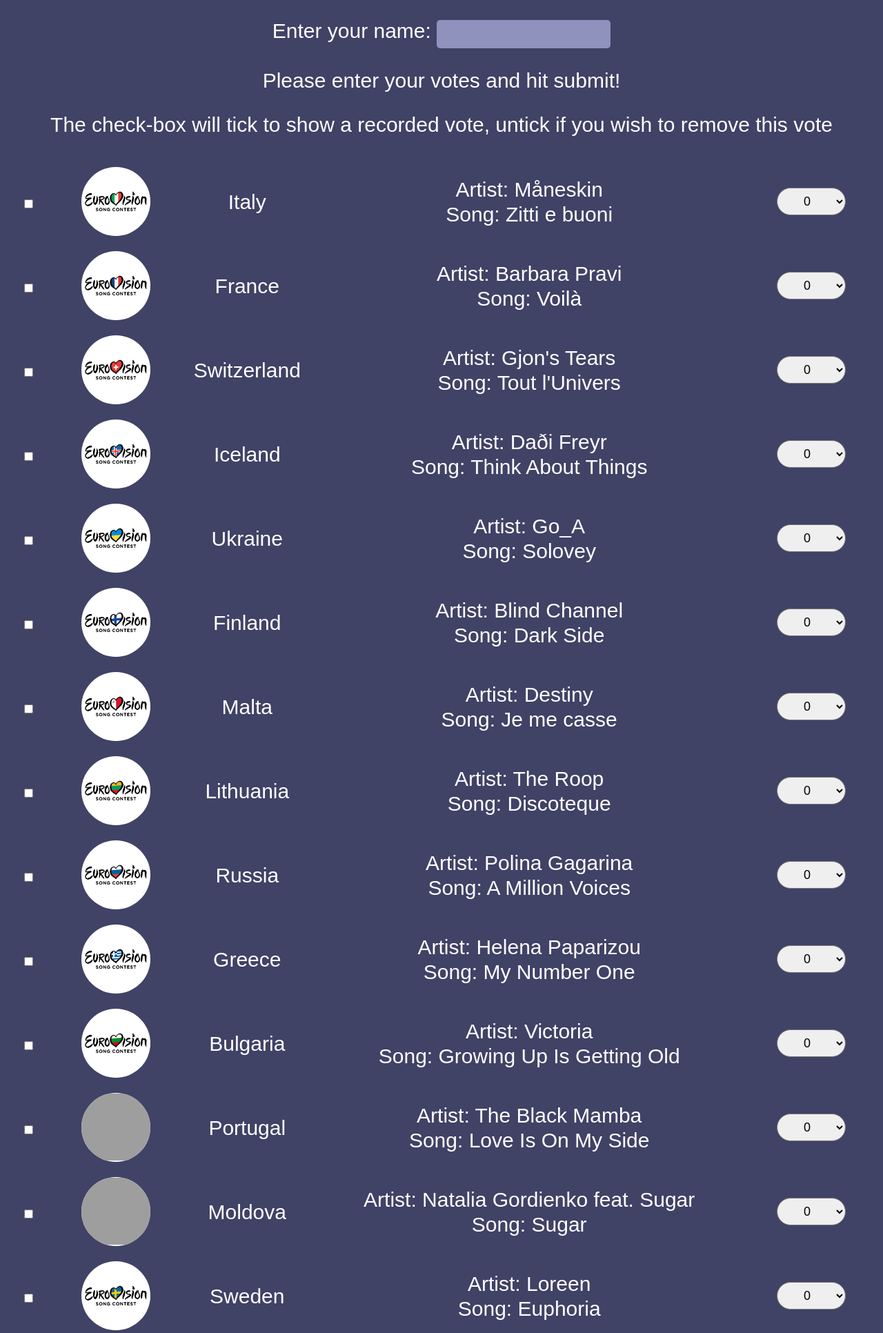
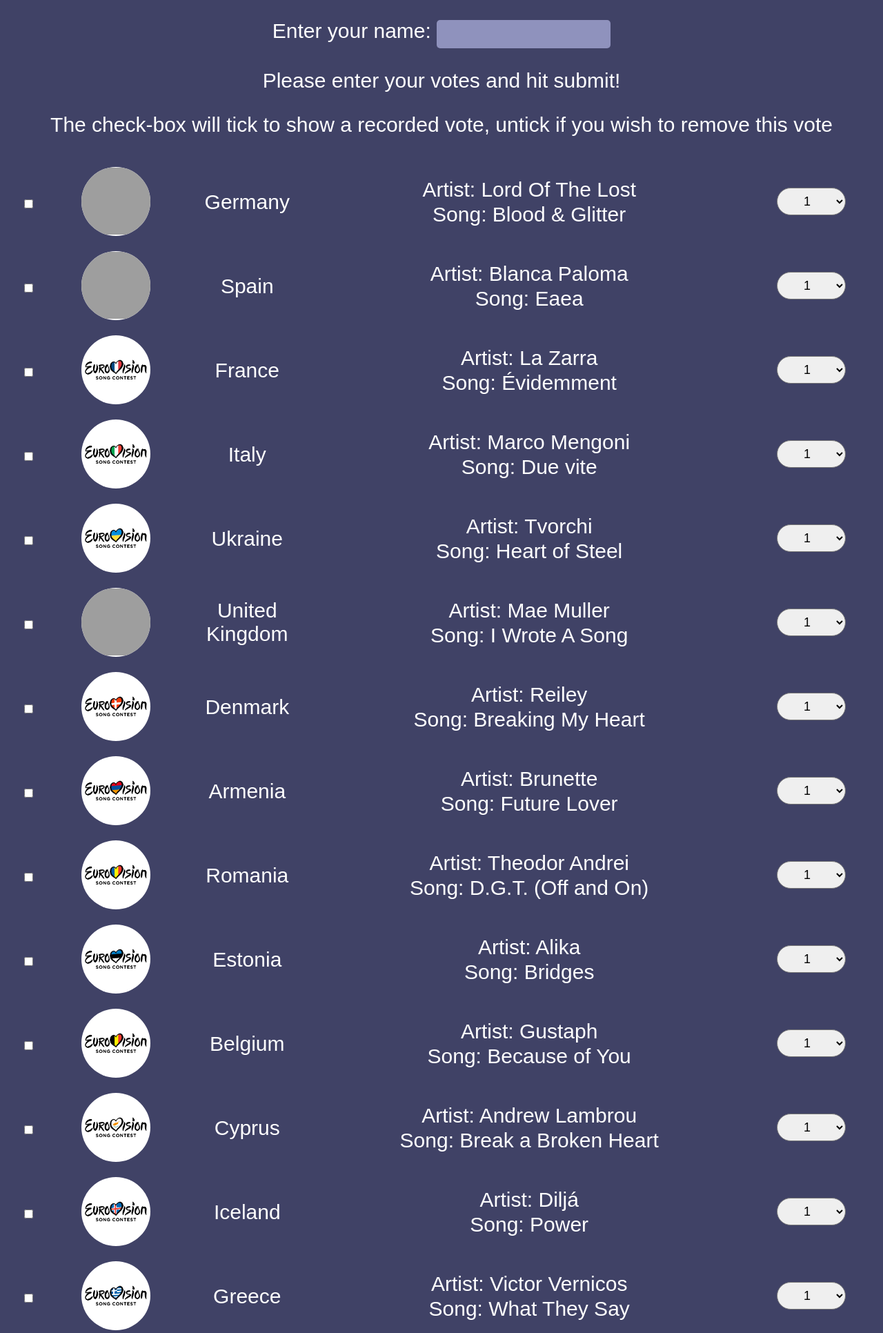
Before and after one commit to OliPassey/eurovision, a PHP site: page / in a window 1280 px wide. Shown: the part 816-2748 px from the top of the page at 69% size. Run offline with PHP 8.4, Linux system fonts and the light colour scheme; grey boxes are pictures that could not be loaded.

Commit message:
broke it, but progress, and a redesign of voting form

```diff
--- a/config.json
+++ b/config.json
@@ -3,5 +3,5 @@
     "database": "eurovision",
     "hostname": "vote.inadvisable.uk",
     "refreshInterval": 10,
-    "pointValues": [0, 1, 2, 3, 4, 5, 6, 7, 8, 10, 12]
+    "pointValues": [1, 2, 3, 4, 5, 6, 7, 8, 10, 12]
 }
--- a/index.php
+++ b/index.php
@@ -2,6 +2,10 @@
 <html>
   <head>
     <title>Eurovision 2023 Voting</title>
+    <meta http-equiv="Cache-Control" content="no-store, no-cache, must-revalidate">
+    <meta http-equiv="Pragma" content="no-cache">
+    <meta http-equiv="Expires" content="0">
+
 	<link rel="stylesheet" href="style.css">
     <script>
       function selectCheckbox(select) {
--- a/songs.csv
+++ b/songs.csv
@@ -1,26 +1,39 @@
 Country,Code,Artist,Song Title
-Italy,IT,Måneskin,Zitti e buoni
-France,FR,Barbara Pravi,Voilà
-Switzerland,CH,Gjon's Tears,Tout l'Univers
-Iceland,IS,Daði Freyr,Think About Things
-Ukraine,UA,Go_A,Solovey
-Finland,FI,Blind Channel,Dark Side
-Malta,MT,Destiny,Je me casse
-Lithuania,LT,The Roop,Discoteque
-Russia,RU,Polina Gagarina,A Million Voices
-Greece,GR,Helena Paparizou,My Number One
-Bulgaria,BG,Victoria,Growing Up Is Getting Old
-Portugal,PT,The Black Mamba,Love Is On My Side
-Moldova,MD,Natalia Gordienko feat. Sugar,Sugar
-Sweden,SE,Loreen,Euphoria
-Serbia,RS,Marija Šerifović,Molitva
-Cyprus,CY,Elena Tsagrinou,El Diablo
-Israel,IL,Netta,Toy
-Norway,NO,Secret Garden,Nocturne
-Belgium,BE,Loïc Nottet,Rhythm Inside
-Azerbaijan,AZ,Efendi,Mata Hari
-Albania,AL,Anxhela Peristeri,Karma
-San Marino,SM,Senhit feat. Flo Rida,Adrenalina
-Netherlands,NL,Duncan Laurence,Arcade
-Germany,DE,Lena,Satellite
-United Kingdom,GB,Engelbert Humperdinck,Love Will Set You Free
+Germany,DE,Lord Of The Lost,Blood & Glitter
+Spain,ES,Blanca Paloma,Eaea
+France,FR,La Zarra,Évidemment
+Italy,IT,Marco Mengoni,Due vite
+Ukraine,UA,Tvorchi,Heart of Steel
+United Kingdom,GB,Mae Muller,I Wrote A Song
+Denmark,DK,Reiley,Breaking My Heart
+Armenia,AM,Brunette,Future Lover
+Romania,RO,Theodor Andrei,D.G.T. (Off and On)
+Estonia,EE,Alika,Bridges
+Belgium,BE,Gustaph,Because of You
+Cyprus,CY,Andrew Lambrou,Break a Broken Heart
+Iceland,IS,Diljá,Power
+Greece,GR,Victor Vernicos,What They Say
+Poland,PL,Blanka,Solo
+Slovenia,SI,Joker Out,Carpe Diem
+Georgia,GE,Iru,Echo
+San Marino,SM,Piqued Jacks,Like An Animal
+Austria,AT,Teya & Salena,Who The Hell Is Edgar?
+Albania,AL,Albina & Familja Kelmendi,Duje
+Lithuania,LT,Monika Linkytė,Stay
+Australia,AU,Voyager,Promise
+Italy,IT,Marco Mengoni,Due vite
+France,FR,La Zarra,Évidemment
+Switzerland,CH,Remo Forrer,Watergun
+Norway,NO,Alessandra,Queen of Kings
+Malta,MT,The Busker,Dance (Our Own Party)
+Latvia,LV,Sudden Lights,Aijā
+Portugal,PT,Mimicat,Ai Coração
+Ireland,IE,Wild Youth,We Are One
+Croatia,HR,Let 3,Mama ŠČ!
+Israel,IL,Noa Kirel,Unicorn
+Moldova,MD,Pasha Parfeni,Soarele și Luna
+Sweden,SE,Loreen,Tattoo
+Azerbaijan,AZ,TuralTuranX,Tell Me More
+Czech Republic,CZ,Vesna,My Sister's Crown
+Netherlands,NL,Mia Nicolai & Dion Cooper,Burning Daylight
+Finland,FI,Käärijä,Cha Cha Cha
--- a/style.css
+++ b/style.css
@@ -1,3 +1,20 @@
+.top-3 {
+  display: flex;
+  justify-content: center;
+  margin-bottom: 20px;
+}
+
+.top-3-item {
+  margin: 0 20px;
+  text-align: center;
+}
+
+.top-3-item img {
+  display: block;
+  margin: 0 auto;
+}
+
+
 .center {
   text-align: center;
 }
@@ -82,7 +99,7 @@
   border-radius: 5px;
   color: #fff;
   cursor: pointer;
-  font-size: 18px;
+  font-size: 60px;
   padding: 10px;
 }
 
@@ -186,3 +203,13 @@
   display: flex;
   align-items: center;
 }
+
+.eurovision-logo {
+  width: 85%;
+}
+
+@media (min-width: 768px) {
+  .eurovision-logo {
+    width: 600px;
+  }
+}
--- a/view_results.php
+++ b/view_results.php
@@ -70,12 +70,10 @@
 }
     echo '</div>';
 
-
 // Display the results section
 if ($hasVotes) {
     echo '<div class="center">';
     echo '<h1></h1>';
-
 
 // Group votes by country
 $votesByCountry = array();
@@ -105,6 +103,7 @@
 uasort($votesByCountry, function($a, $b) {
     return $b['votes'] - $a['votes'];
 });
+
 // Display the top three positions with flags
 echo '<div class="top-results">';
 echo '<div class="top-3">';
@@ -117,7 +116,6 @@
     echo '<h2>Winner</h2>';
     echo '<div class="1st"><span class="country-name">' . $countryName . '</span></div>';
     echo '<div class="flags"><img src="' . $flagSrc . '" width="630" /></div><br>';
-		//echo '<span class="num-votes"> - ' . $numVotes . ' votes</span>';
 }
 echo '</div>';
 echo '<div class="top-3-item">';
@@ -129,7 +127,6 @@
     echo '<h2>Second</h2>';
     echo '<div class="2nd"><span class="country-name">' . $countryName . '</span></div>';
     echo '<div class="flags"><img src="' . $flagSrc . '" width="530"  /></div><br>';
-		//echo '<span class="num-votes"> - ' . $numVotes . ' votes</span>';
 }
 echo '</div>';
 echo '<div class="top-3-item">';
@@ -141,7 +138,6 @@
     echo '<h2>Third</h2>';
     echo '<div class="3rd"><span class="country-name">' . $countryName . '</span></div>';
     echo '<div class="flags"><img src="' . $flagSrc . '" width="430" /></div>';
-		//echo '<span class="num-votes"> - ' . $numVotes . ' votes</span>';
 }
 echo '</div>';
 echo '</div>';
```
Also changed, not shown: index3.php (added, +129 -0 lines), submit_vote.php (+17 -14 lines), img/esc_australia.png (added), img/esc_czech_republic.png (added), index2.php (line endings or trailing spaces). Lines whose indentation alone changed are shown as unchanged.
